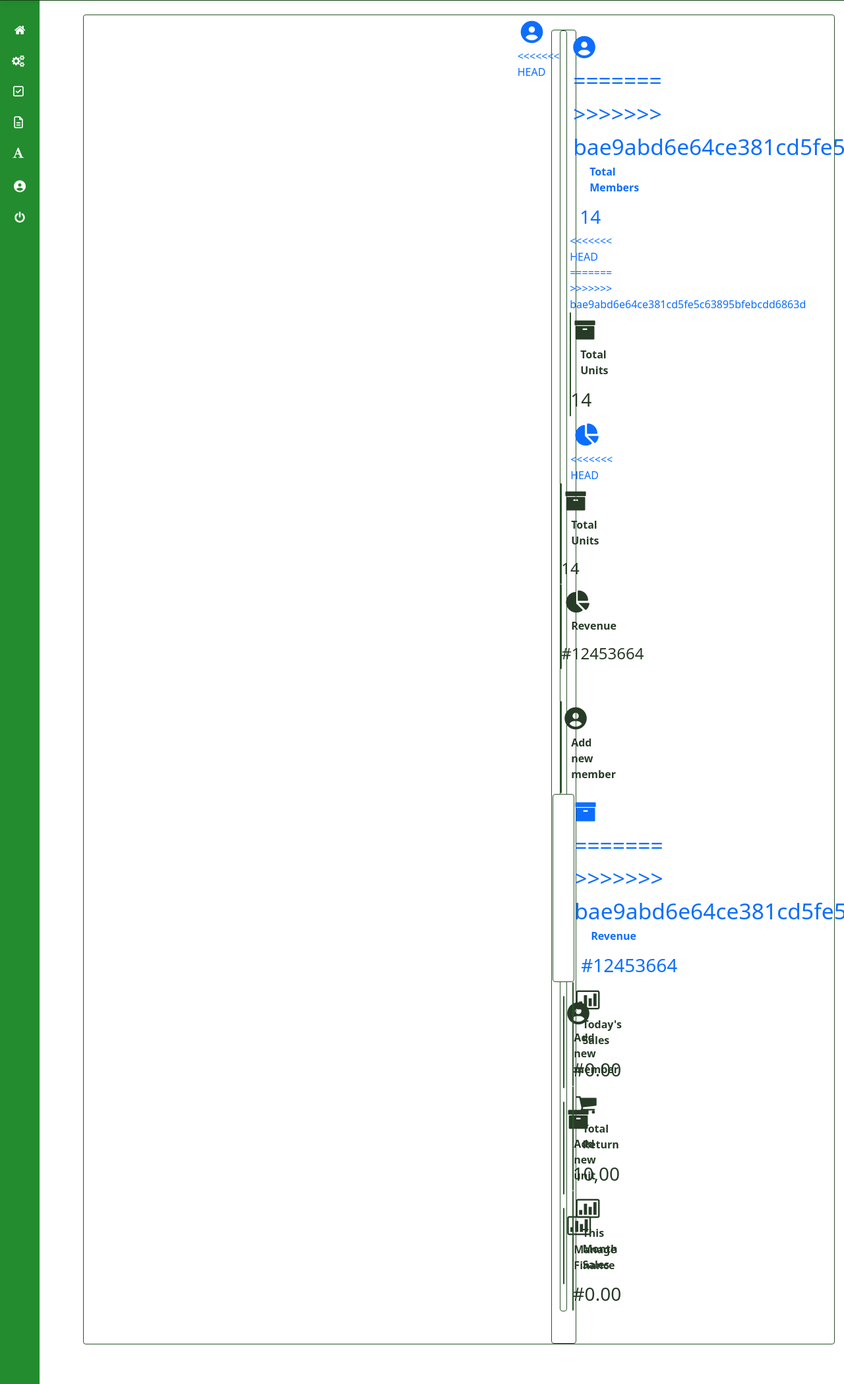
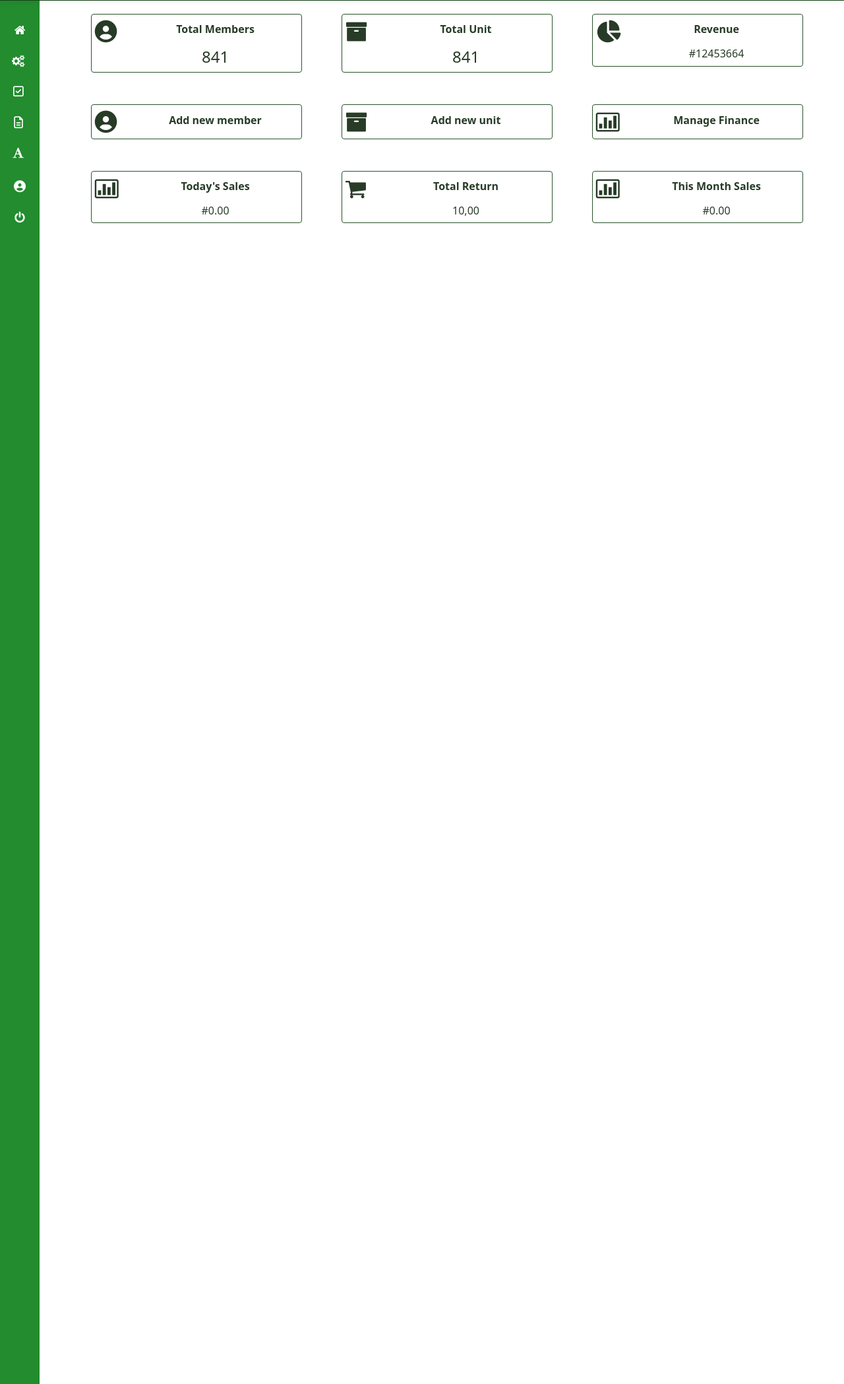
Before and after one commit to valuemaxcodershub/membership-portal, a Flask app: page /admin/home in a window 1280 px wide. Shown: the part 81-2178 px from the top of the page at 66% size. Run offline with Flask 2, Linux system fonts and the light colour scheme; a user stored in the database is signed in; data comes from the database, SQL or seed files in the repository; some libraries are stand-ins or nearby versions; some web fonts are replaced.

Commit message:
updated index

```diff
--- a/membership/templates/index.html
+++ b/membership/templates/index.html
@@ -1,42 +1,27 @@
 {% extends "dashboard_layout.html" %}
 {% block content %}
 			<div class="container">
-				<div class=" glo">
+
+			<div class="glo">
 				<div class="row">
-						<a class="col-sm-4 col-md-4" id="glooo" href='{{url_for("admins.manage_members")}}'>
+					<div class="col-sm-4 col-md-4" id="glooo">
 						<div class="glory">
 							<div class="row">
 								<div class="col-sm-6 col-md-2">
 									<div class="gluy">
 										<i class="fa fa-user-circle" aria-hidden="true"></i>
 									</div>
-<<<<<<< HEAD
-			<div class=" glo">
-				<div class="row">
-					<a class="col-sm-4 col-md-4" id="glooo" href='{{url_for("admins.manage_members")}}'>
-						<div class="glory">
-							<div class="row">
-								<div class="col-sm-6 col-md-4">
-									<div class="gluy">
-									<i class="fa fa-user-circle" aria-hidden="true"></i>
-
-=======
->>>>>>> bae9abd6e64ce381cd5fe5c63895bfebcdd6863d
 								</div>
 								<div class="col-sm-6 col-md-10">
 									<div data-text class="glarr">
 										<p>Total Members</p>
-											<h3>{{ total_members }}</h3>
+										<h4>841</h4>
 									</div>
 								</div>
 							</div>
 						</div>
-<<<<<<< HEAD
-
-=======
->>>>>>> bae9abd6e64ce381cd5fe5c63895bfebcdd6863d
-						</a>
-						<a class="col-sm-4 col-md-4" id="glooo" href='{{url_for("admins.manage_units")}}'>
+					</div>
+					<div class="col-sm-4 col-md-4" id="glooo">
 						<div class="glory">
 							<div class="row">
 								<div class="col-sm-6 col-md-2">
@@ -46,102 +31,35 @@
 								</div>
 								<div class="col-sm-6 col-md-10">
 									<div class="glarr">
-											<p>Total Units</p>
-											<h3>{{ total_units }}</h3>
+										<p>Total Unit</p>
+										<h4>841</h4>
 									</div>
 								</div>
 						    </div>
 						</div>
-						</a>
-						<a class="col-sm-4 col-md-4" id="glooo" href='#'>
+					</div>
+					<div class="col-sm-4 col-md-4" id="glooo">
 						<div class="glory">
 							<div class="row">
 								<div class="col-sm-6 col-md-2">
 									<div class="gluy">
 										<i class="fa fa-pie-chart" aria-hidden="true"></i>
 									</div>
-<<<<<<< HEAD
 								</div>
-					</a>
-					<a class="col-sm-4 col-md-4" id="glooo" href='{{url_for("admins.manage_units")}}'>
-						<div class="glory">
-							<div class="row">
-								<div class="col-sm-6 col-md-4">
-									<div class="gluy">
-										<i class="fa fa-archive" aria-hidden="true"></i>
-									</div>
-								</div>
-								<div class="col-sm-6 col-md-8">
-									<div class="glarr">
-										<p>Total Units</p>
-										<h4>{{ total_units }}</h4>
-									</div>
-								</div>
-						</div>
-
-						</div>
-					</a>
-					<a class="col-sm-4 col-md-4" id="glooo" href='#'>
-						<div class="glory">
-							<div class="row">
-								<div class="col-sm-6 col-md-4">
-									<div class="gluy">
-										<i class="fa fa-pie-chart" aria-hidden="true"></i>
-									</div>
-								</div>
-								<div class="col-sm-6 col-md-8">
+								<div class="col-sm-6 col-md-10">
 									<div class="glarr">
 										<p>Revenue</p>
-										<h4>#12453664</h4>
+                                        <h6>#12453664</h6>
 									</div>
 								</div>
 						    </div>
 						</div>
-					</a>
+					</div>
 				</div>
 				<br>
 				<br>
 				<div class="row">
-					<a class="col-sm-4 col-md-4" id="glooo" href='{{ url_for("admins.register_member") }}'>
-						<div class="glory">
-							<div class="row">
-								<div class="col-sm-6 col-md-4">
-									<div class="gluy">
-										<i class="fa fa-user-circle" aria-hidden="true"></i>
-									</div>
-								</div>
-								<div class="col-sm-6 col-md-8">
-									<div class="glarr">
-										<p>Add new member</p>
-									</div>
-								</div>
-							</div>
-						</div>
-					</a>
-					<a class="col-sm-4 col-md-4" id="glooo" href='{{ url_for("admins.register_unit") }}'>
-						<div class="glory">
-							<div class="row">
-								<div class="col-sm-6 col-md-4">
-									<div class="gluy">
-										<i class="fa fa-archive" aria-hidden="true"></i>
-
-=======
->>>>>>> bae9abd6e64ce381cd5fe5c63895bfebcdd6863d
-									</div>
-									<div class="col-sm-6 col-md-10">
-										<div class="glarr">
-											<p>Revenue</p>
-											<h3>#12453664</h3>
-										</div>
-									</div>
-								</div>
-							</div>
-						</a>
-					</div>
-					&nbsp;
-
-					<div class="row">
-						<a class="col-sm-4 col-md-4" id="glooo" href='{{ url_for("admins.register_member") }}'>
+					<div class="col-sm-4 col-md-4" id="glooo">
 						<div class="glory">
 							<div class="row">
 								<div class="col-sm-6 col-md-2">
@@ -156,9 +74,8 @@
 								</div>
 							</div>
 						</div>
-						</a>
-
-						<a class="col-sm-4 col-md-4" id="glooo" href='{{ url_for("admins.register_unit") }}'>
+					</div>
+					<div class="col-sm-4 col-md-4" id="glooo">
 						<div class="glory">
 							<div class="row">
 								<div class="col-sm-6 col-md-2">
@@ -173,9 +90,8 @@
 								</div>
 						    </div>
 						</div>
-						</a>
-
-						<a class="col-sm-4 col-md-4" id="glooo" href='#'>
+					</div>
+					<div class="col-sm-4 col-md-4" id="glooo">
 						<div class="glory">
 							<div class="row">
 								<div class="col-sm-6 col-md-2">
@@ -190,12 +106,12 @@
 								</div>
 						    </div>
 						</div>
-						</a>
 					</div>
-					&nbsp;
-
+				</div>
+				<br>
+				<br>
 				<div class="row">
-						<a class="col-sm-4 col-md-4" id="glooo" href='#'>
+					<div class="col-sm-4 col-md-4" id="glooo">
 						<div class="glory">
 							<div class="row">
 								<div class="col-sm-6 col-md-2">
@@ -206,14 +122,13 @@
 								<div class="col-sm-6 col-md-10">
 									<div class="glarr">
 										<p>Today's Sales</p>
-											<h3>#0.00</h3>
+										<h6>#0.00</h6>
 									</div>
 								</div>
 							</div>
 						</div>
-						</a>
-
-						<a class="col-sm-4 col-md-4" id="glooo" href='#'>
+					</div>
+					<div class="col-sm-4 col-md-4" id="glooo">
 						<div class="glory">
 							<div class="row">
 								<div class="col-sm-6 col-md-2">
@@ -224,14 +139,13 @@
 								<div class="col-sm-6 col-md-10">
 									<div class="glarr">
 										<p>Total Return</p>
-											<h3>10,00</h3>
+										<h6>10,00</h6>
 									</div>
 								</div>
 						    </div>
 						</div>
-						</a>
-
-						<a class="col-sm-4 col-md-4" id="glooo" href='#'>
+					</div>
+					<div class="col-sm-4 col-md-4" id="glooo">
 						<div class="glory">
 							<div class="row">
 								<div class="col-sm-6 col-md-2">
@@ -242,12 +156,12 @@
 								<div class="col-sm-6 col-md-10">
 									<div class="glarr">
 										<p>This Month Sales</p>
-											<h3>#0.00</h3>
+										<h6>#0.00</h5>
 									</div>
 								</div>
 						    </div>
 						</div>
-						</a>
+					</div>
 				</div>
 			</div>
 			</div>
```
Also changed, not shown: imported_files/web/index.html (+31 -34 lines). Lines whose indentation alone changed are shown as unchanged.
